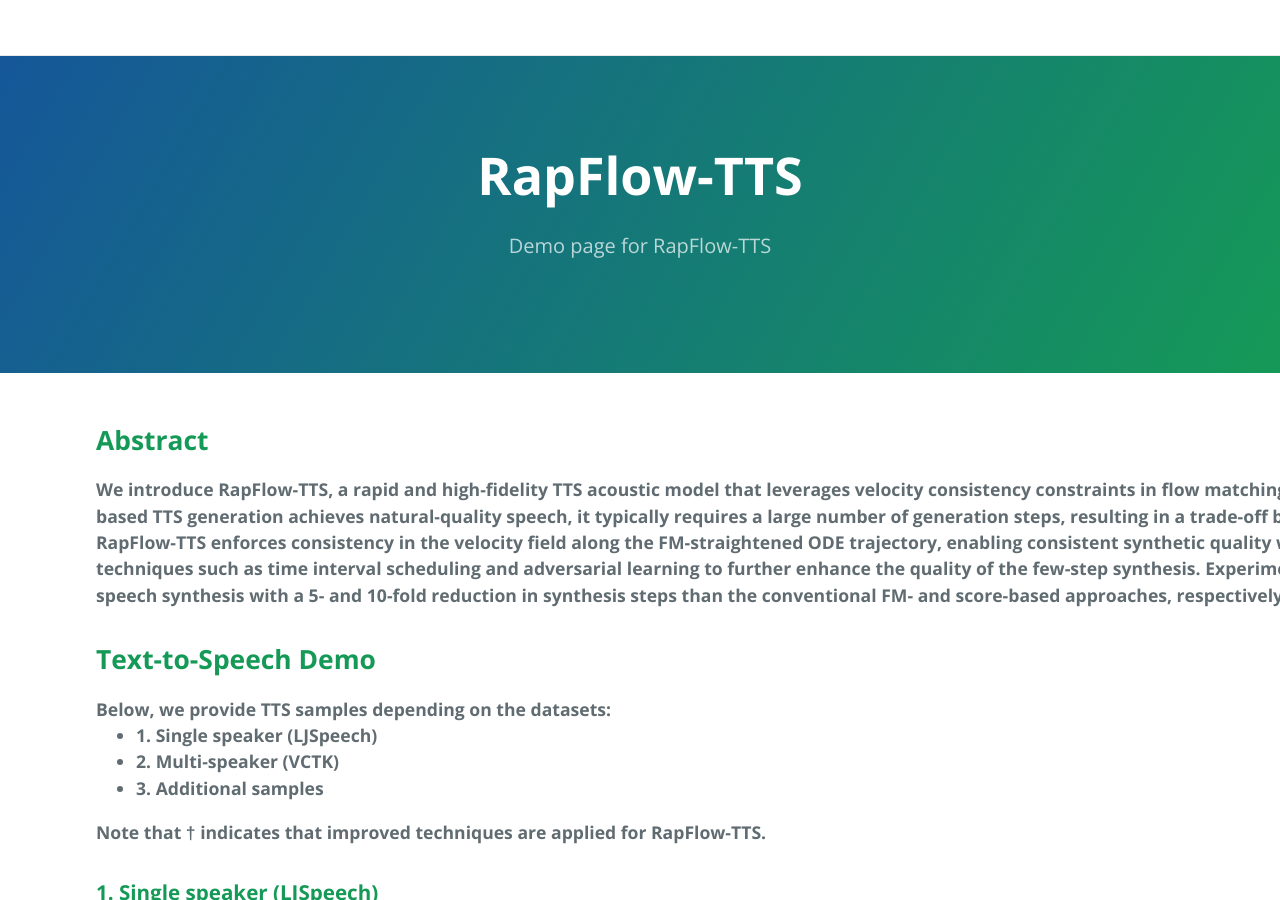
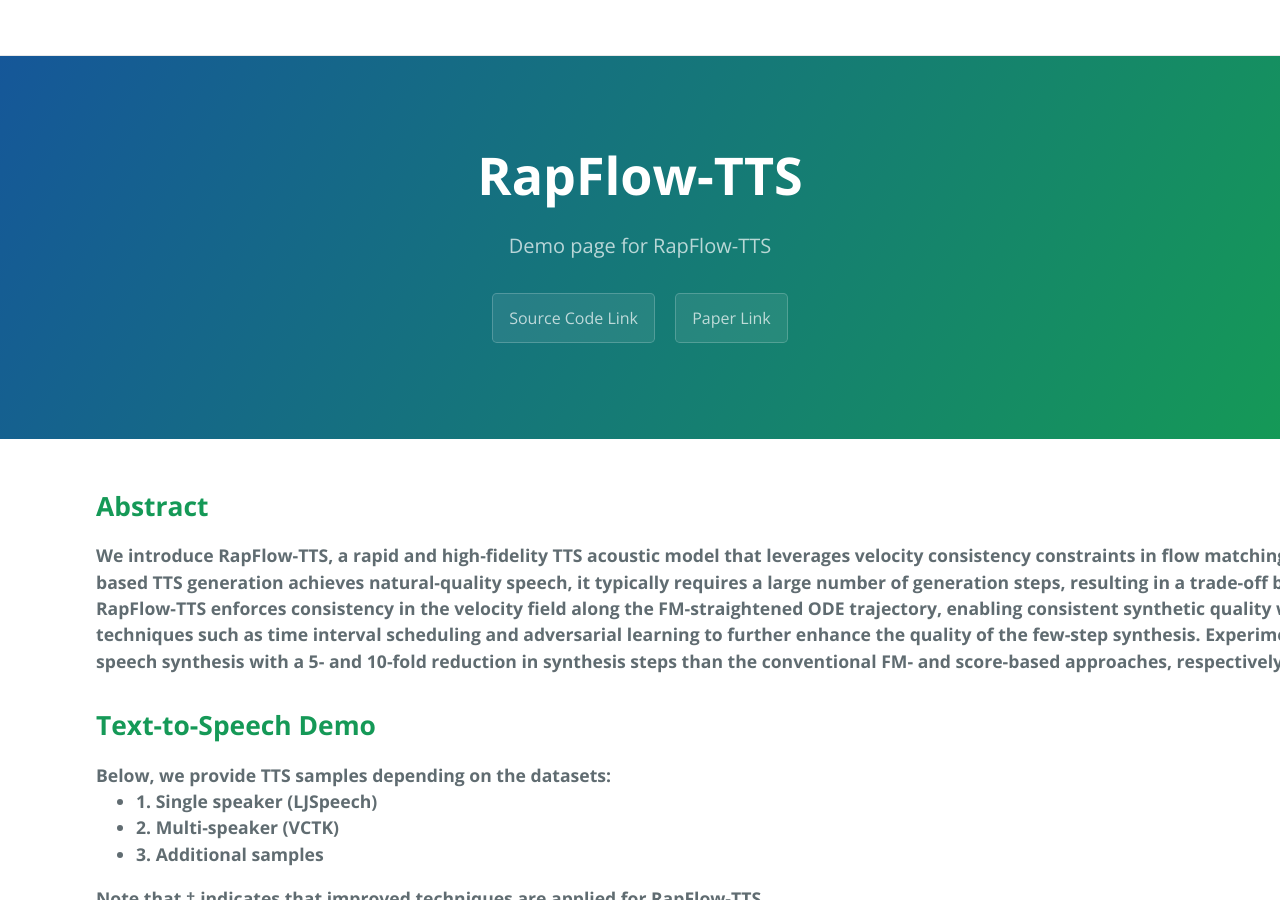
Before and after one commit to tts-demo/rap.github.io, a Jekyll site: the page built from index.md, in a window 1280 px wide and 900 px high. Built offline with Jekyll 4.4.1, drawn with Linux system fonts in a browser that asks for light colours.

Commit message:
Update default.html

```diff
--- a/_layouts/default.html
+++ b/_layouts/default.html
@@ -113,8 +113,8 @@
             <h1 class="project-name">{{ page-title }}</h1>
             <h2 class="project-tagline">{{ page-tagline }}</h2>
             {% if page.layout == 'home' and site.github.is_project_page %}
-<!--             <a href="https://github.com/winddori2002" class="btn">Source Code Link</a>
-            <a href="https://github.com/winddori2002" class="btn">Paper Link</a> -->
+            <a href="https://github.com" class="btn">Source Code Link</a>
+            <a href="https://github.com" class="btn">Paper Link</a>
             {% if site.show_downloads %}
             <a href="{{ site.github.zip_url }}" class="btn">Download .zip</a>
             <a href="{{ site.github.tar_url }}" class="btn">Download .tar.gz</a>
```
